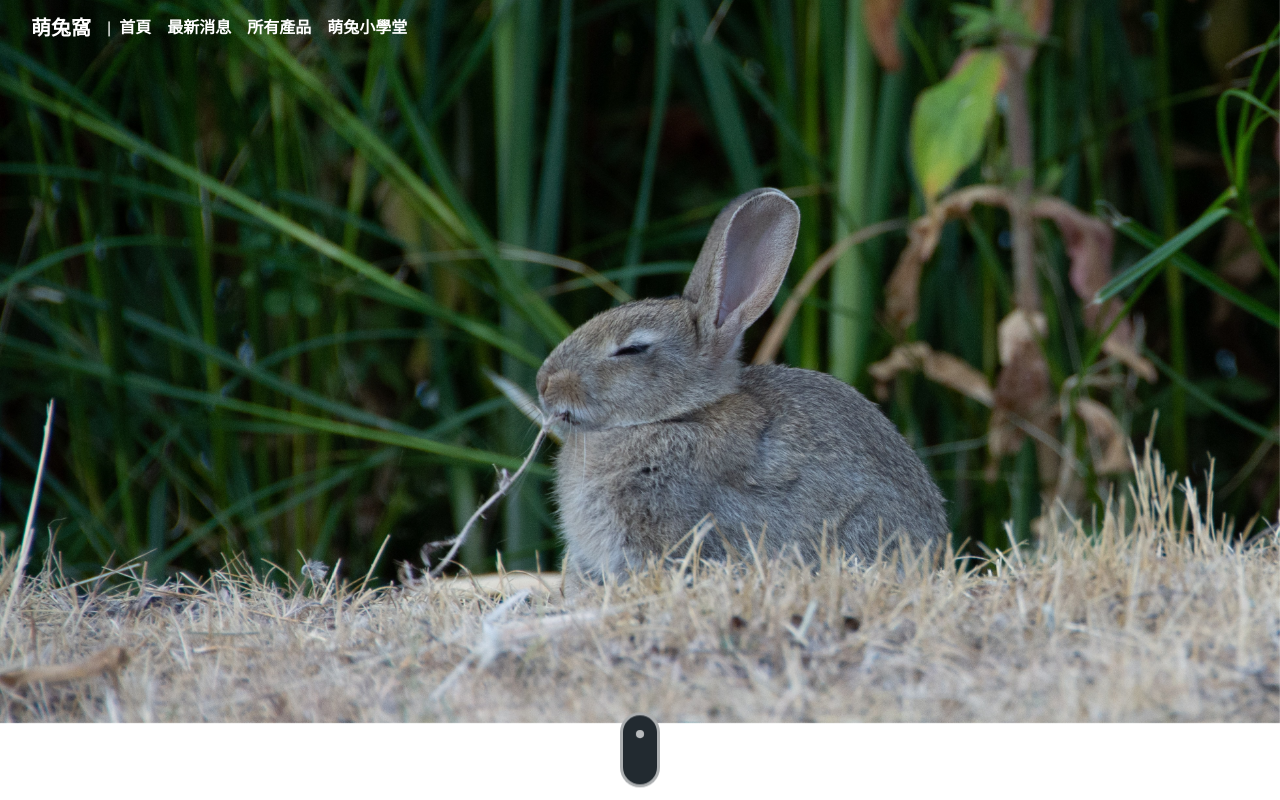
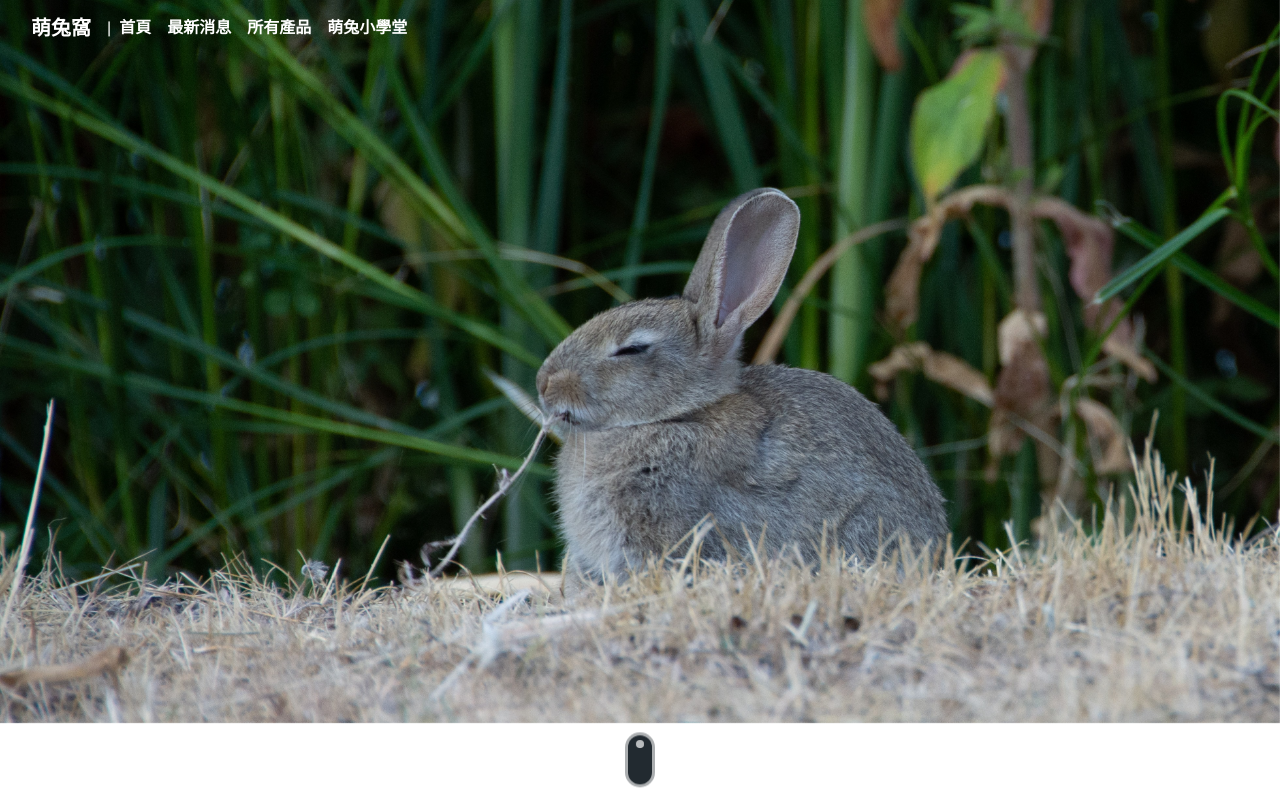
Before and after one commit to johlmike/johlmike.github.io, a Vue app in the folder hexschool/mainquest-5/: page /#/ in a window 1280 px wide. Shown: the top 800 px of the page. Built offline with nearby package versions, Linux system fonts and the light colour scheme; no server answers.

Commit message:
upload dist

```diff
--- a/hexschool/mainquest-5/src/components/Carousel.vue
+++ b/hexschool/mainquest-5/src/components/Carousel.vue
@@ -39,8 +39,8 @@ $colorBg: #222a30;
 $colorOutline: #ffffff;
 $colorOutlineFade: #4e5559;
 
-$widthMouse: 40px;
-$heightMouse: 75px;
+$widthMouse: 30px;
+$heightMouse: 55px;
 $borderMouse: 6px;
 
 $posMouse: 8px;
```
Also changed, not shown: hexschool/mainquest-5/src/components/ProductsTable.vue (+0 -24 lines), 14 other files (tests, documents, lock files or other folders).
